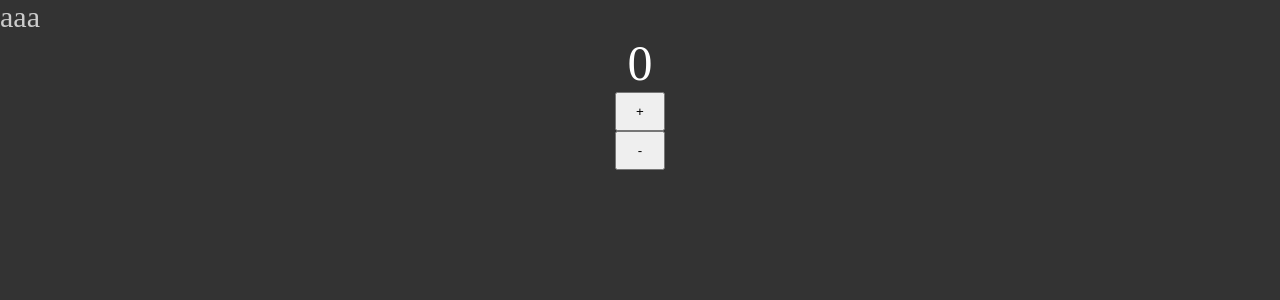
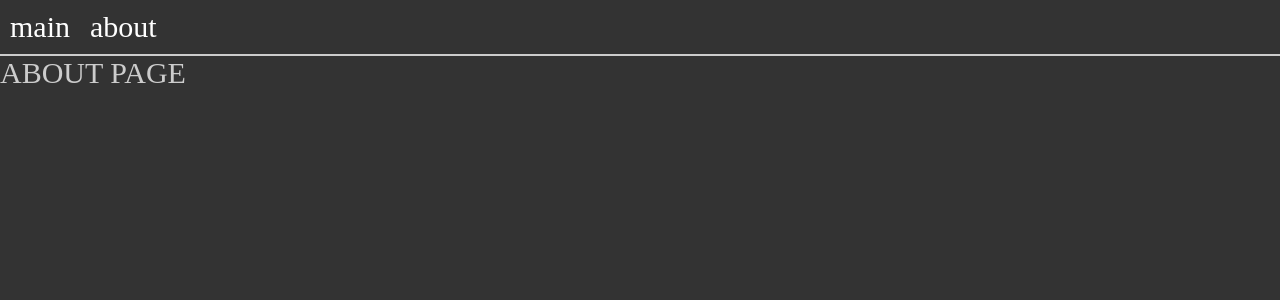
Before and after one commit to alex16541/advanced-frontend, a React app: page /about in a window 1280 px wide. Shown: the top 300 px of the page. Built offline with nearby package versions, Linux system fonts and the light colour scheme.

Commit message:
+ routing & code splitting

```diff
--- a/package.json
+++ b/package.json
@@ -32,6 +32,7 @@
   "license": "ISC",
   "dependencies": {
     "react": "^17.0.2",
-    "react-dom": "^17.0.2"
+    "react-dom": "^17.0.2",
+    "react-router-dom": "^6.2.1"
   }
 }
--- a/src/App.tsx
+++ b/src/App.tsx
@@ -1,12 +1,26 @@
-import { Counter } from "./components/Counter/counter";
+import { Suspense } from "react";
+import { Link, Route, Routes } from "react-router-dom";
 import './index.scss';
+import AboutPageAsync from "./pages/AboutPage/AboutPage.async";
+import MainPageAsync from './pages/MainPage/MainPage.async';
 
 const App = () => {
 
     return (
         <div className="app">
-            aaa
-            <Counter></Counter>
+            <header>
+                <nav>
+                    <Link to={'/'}>main</Link>
+                    <Link to={'/about'}>about</Link>
+                </nav>
+            </header>
+
+            <Suspense fallback={<div>Loading...</div>}>
+                <Routes>
+                    <Route path='/' element={<MainPageAsync />} />
+                    <Route path='/about' element={<AboutPageAsync />} />
+                </Routes>
+            </Suspense>
         </div>
     )
 }
--- a/src/index.scss
+++ b/src/index.scss
@@ -8,3 +8,16 @@
     font-size: 30px;
     color: #ccc;
 }
+
+nav {
+    display: flex;
+    flex-direction: row;
+    gap: 20px;
+    border-bottom: 2px solid #ccc;
+    padding: 10px;
+
+    a {
+        color: #fff;
+        text-decoration: none;
+    }
+}
--- a/src/index.tsx
+++ b/src/index.tsx
@@ -1,7 +1,10 @@
 import { render } from "react-dom";
+import { BrowserRouter } from "react-router-dom";
 import App from "./App";
 
 render(
-    <App />,
+    <BrowserRouter>
+        <App />
+    </BrowserRouter>,
     document.getElementById('root')
 )
--- /dev/null
+++ b/src/pages/AboutPage/AboutPage.async.tsx
@@ -0,0 +1,5 @@
+import React from "react"
+
+export const AboutPageAsync = React.lazy(() => import('./AboutPage'));
+
+export default AboutPageAsync
--- /dev/null
+++ b/src/pages/AboutPage/AboutPage.tsx
@@ -0,0 +1,9 @@
+const AboutPage = () => {
+    return (
+        <div className="page">
+            ABOUT PAGE
+        </div>
+    );
+}
+
+export default AboutPage;
--- /dev/null
+++ b/src/pages/MainPage/MainPage.async.tsx
@@ -0,0 +1,5 @@
+import React from "react"
+
+export const MainPageAsync = React.lazy(() => import('./MainPage'));
+
+export default MainPageAsync
--- /dev/null
+++ b/src/pages/MainPage/MainPage.tsx
@@ -0,0 +1,9 @@
+const MainPage = () => {
+    return (
+        <div className="page">
+            MAIN PAGE
+        </div>
+    );
+}
+
+export default MainPage;
```
Also changed, not shown: 3 other files (tests, documents, lock files or other folders).
